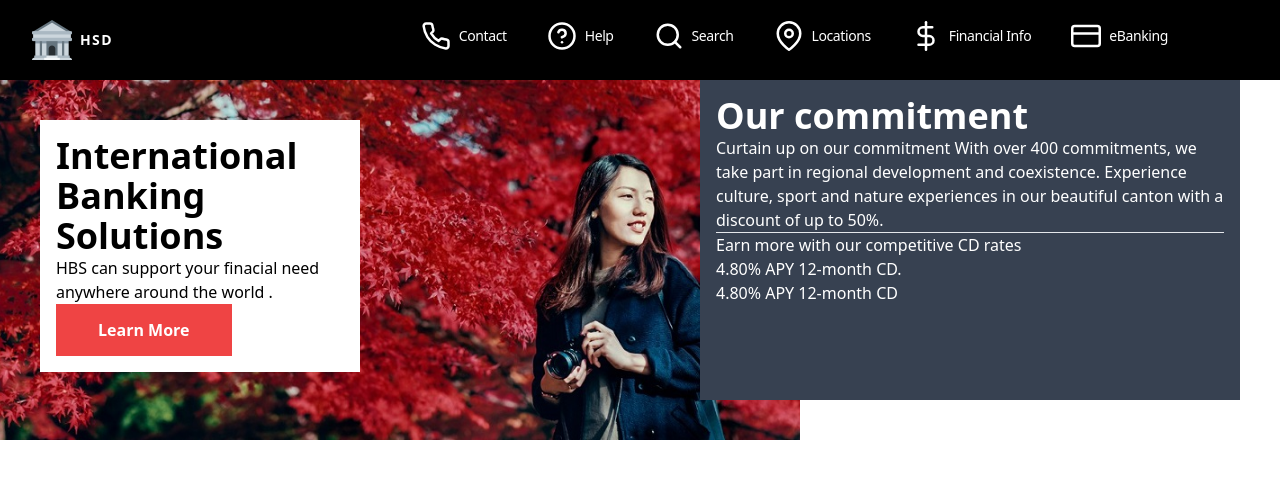
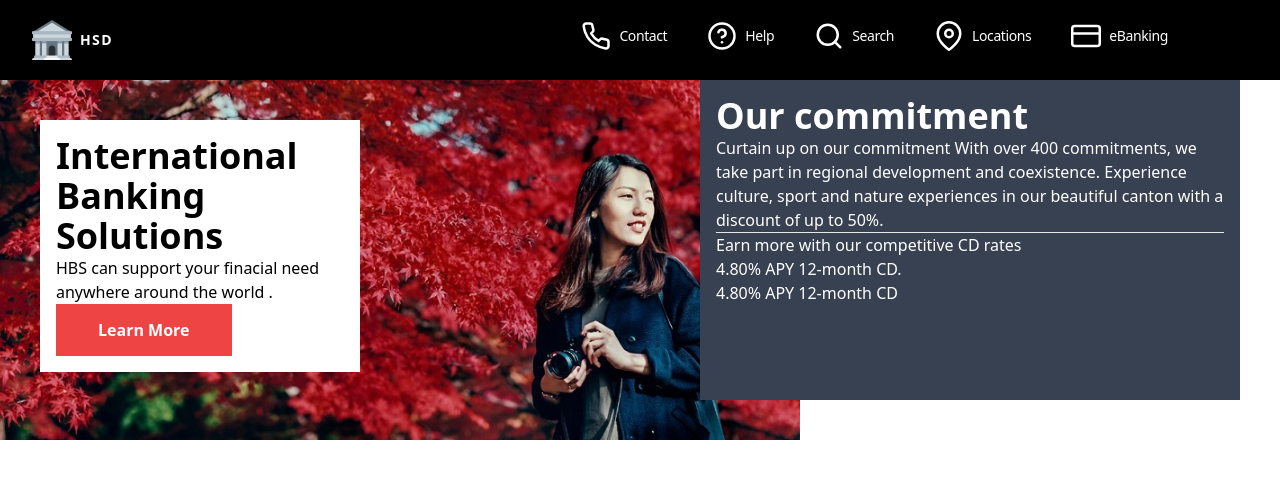
Before and after one commit to Shazaniyu55/hsd_bank, a Next.js app: page / in a window 1280 px wide. Shown: the top 478 px of the page. Built offline with nearby package versions, Linux system fonts and the light colour scheme.

Commit message:
first commit3

```diff
--- a/src/components/navbar.js
+++ b/src/components/navbar.js
@@ -124,14 +124,7 @@ function NavBar({ backgroundColor, imageSrc }) {
                       </Link>
                     </div>
                   </li>
-                  <li className={`text-sm ${activeNavItem === 'financial' ? 'active' : ''}`}>
-                    <div className="flex items-center">
-                      <FiDollarSign className='mr-2' size={30} />
-                      <Link href="/" onClick={() => handleClick('financial')}>
-                        Financial Info
-                      </Link>
-                    </div>
-                  </li>
+
                   <li className={`text-sm ${activeNavItem === 'ebanking' ? 'active' : ''}`}>
                     <div className="flex items-center">
                       <FiCreditCard className='mr-2' size={30} />
```
